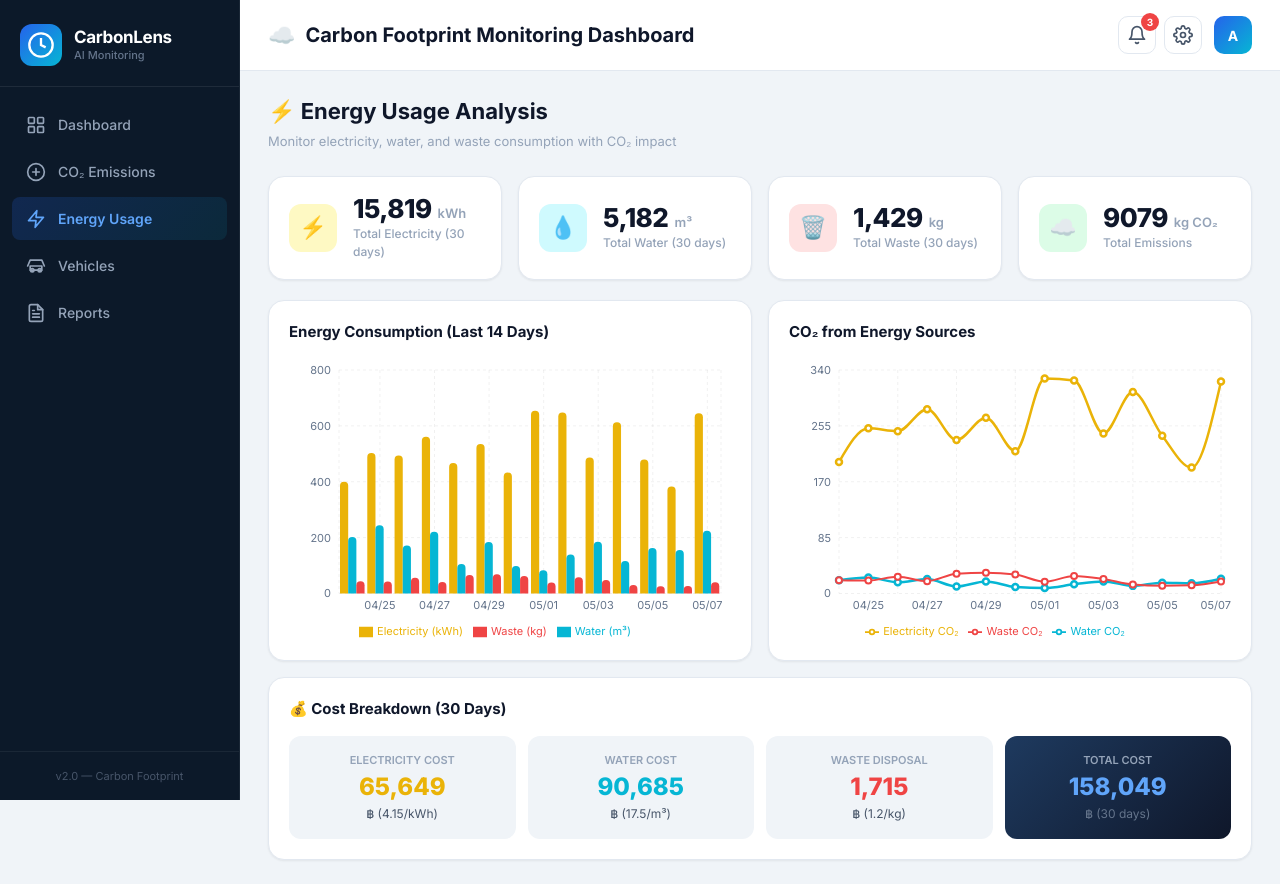
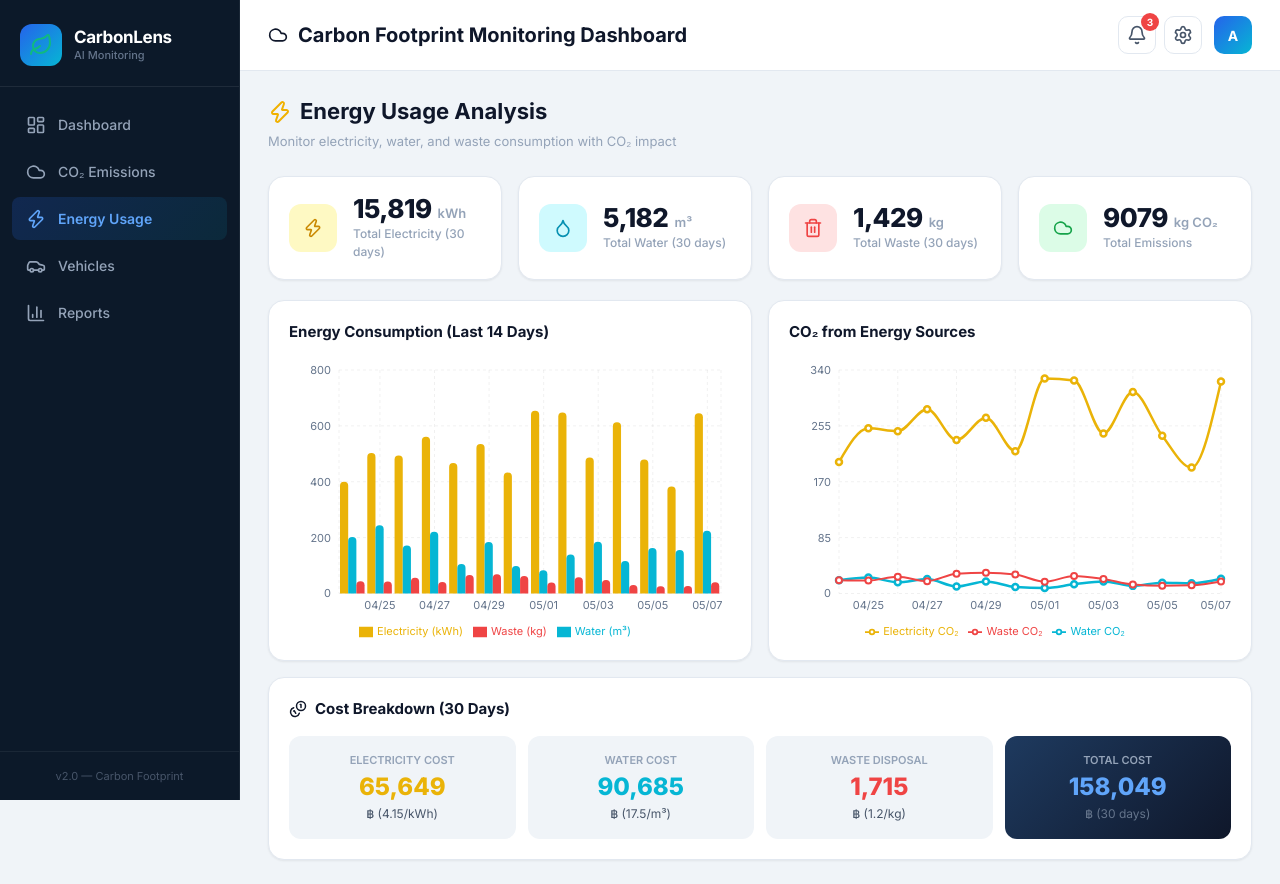
Before and after one commit to tydevilish/carbon-ai-webapp, a Next.js app: page /energy in a window 1280 px wide. Built offline with nearby package versions, Linux system fonts and the light colour scheme.

Commit message:
camera warning / no emoji!!

```diff
--- a/src/app/energy/page.js
+++ b/src/app/energy/page.js
@@ -1,6 +1,7 @@
 "use client";
 
 import { useState, useEffect } from "react";
+import { Zap, Droplet, Trash2, Cloud, Coins } from "lucide-react";
 import {
   BarChart, Bar, LineChart, Line, XAxis, YAxis, CartesianGrid,
   Tooltip, ResponsiveContainer, Legend,
@@ -57,14 +58,17 @@ export default function EnergyPage() {
   return (
     <>
       <div className="page-title-bar">
-        <h2>⚡ Energy Usage Analysis</h2>
+        <h2 style={{ display: "flex", alignItems: "center", gap: "8px" }}>
+          <Zap size={24} className="text-yellow-500" />
+          Energy Usage Analysis
+        </h2>
         <p>Monitor electricity, water, and waste consumption with CO₂ impact</p>
       </div>
 
       {/* Summary Stats */}
       <div className="stats-grid">
         <div className="stat-card">
-          <div className="stat-icon stat-icon-yellow"><span>⚡</span></div>
+          <div className="stat-icon stat-icon-yellow"><Zap size={20} /></div>
           <div className="stat-content">
             <div className="stat-value-row">
               <span className="stat-value">{totals.electricity.toLocaleString()}</span>
@@ -74,7 +78,7 @@ export default function EnergyPage() {
           </div>
         </div>
         <div className="stat-card">
-          <div className="stat-icon stat-icon-cyan"><span>💧</span></div>
+          <div className="stat-icon stat-icon-cyan"><Droplet size={20} /></div>
           <div className="stat-content">
             <div className="stat-value-row">
               <span className="stat-value">{totals.water.toLocaleString()}</span>
@@ -84,7 +88,7 @@ export default function EnergyPage() {
           </div>
         </div>
         <div className="stat-card">
-          <div className="stat-icon stat-icon-red"><span>🗑️</span></div>
+          <div className="stat-icon stat-icon-red"><Trash2 size={20} /></div>
           <div className="stat-content">
             <div className="stat-value-row">
               <span className="stat-value">{totals.waste.toLocaleString()}</span>
@@ -94,7 +98,7 @@ export default function EnergyPage() {
           </div>
         </div>
         <div className="stat-card">
-          <div className="stat-icon stat-icon-green"><span>☁️</span></div>
+          <div className="stat-icon stat-icon-green"><Cloud size={20} /></div>
           <div className="stat-content">
             <div className="stat-value-row">
               <span className="stat-value">{totalCO2.toFixed(0)}</span>
@@ -163,7 +167,10 @@ export default function EnergyPage() {
       {/* Cost Breakdown */}
       <div className="widget-card" style={{ marginTop: "16px" }}>
         <div className="widget-header">
-          <h3 className="widget-title">💰 Cost Breakdown (30 Days)</h3>
+          <h3 className="widget-title" style={{ display: "flex", alignItems: "center", gap: "8px" }}>
+            <Coins size={18} />
+            Cost Breakdown (30 Days)
+          </h3>
         </div>
         <div style={{ display: "grid", gridTemplateColumns: "repeat(auto-fit, minmax(180px, 1fr))", gap: "12px" }}>
           <div style={{ padding: "16px", background: "var(--bg-primary)", borderRadius: "12px", textAlign: "center" }}>
--- a/src/app/page.js
+++ b/src/app/page.js
@@ -1,6 +1,7 @@
 "use client";
 
 import { useState, useEffect } from "react";
+import { Cloud, Zap, Car, Coins } from "lucide-react";
 import StatCard from "@/components/dashboard/StatCard";
 import EmissionsChart from "@/components/dashboard/EmissionsChart";
 import BreakdownDonut from "@/components/dashboard/BreakdownDonut";
@@ -70,7 +71,7 @@ export default function DashboardPage() {
       {/* Summary Stats */}
       <div className="stats-grid">
         <StatCard
-          icon={<span>☁️</span>}
+          icon={<Cloud size={20} />}
           value={summary.totalCO2}
           unit="kg CO₂"
           label="Total"
@@ -78,7 +79,7 @@ export default function DashboardPage() {
           color="blue"
         />
         <StatCard
-          icon={<span>⚡</span>}
+          icon={<Zap size={20} />}
           value={summary.energyUse.toLocaleString()}
           unit="kWh"
           label="Energy Use"
@@ -86,7 +87,7 @@ export default function DashboardPage() {
           color="yellow"
         />
         <StatCard
-          icon={<span>🚗</span>}
+          icon={<Car size={20} />}
           value={summary.vehicleEntries.toLocaleString()}
           unit="entries"
           label="Vehicle Entries"
@@ -94,7 +95,7 @@ export default function DashboardPage() {
           color="green"
         />
         <StatCard
-          icon={<span>💰</span>}
+          icon={<Coins size={20} />}
           value={summary.estimatedCost.toLocaleString()}
           unit="฿"
           label="Estimated Cost"
--- a/src/app/reports/page.js
+++ b/src/app/reports/page.js
@@ -1,6 +1,7 @@
 "use client";
 
 import { useState, useEffect } from "react";
+import { BarChart3, TrendingUp, Coins, Sprout } from "lucide-react";
 import {
   BarChart, Bar, LineChart, Line, XAxis, YAxis, CartesianGrid,
   Tooltip, ResponsiveContainer, Legend, ComposedChart,
@@ -23,14 +24,17 @@ export default function ReportsPage() {
   return (
     <>
       <div className="page-title-bar">
-        <h2>📊 Reports & Summary</h2>
+        <h2 style={{ display: "flex", alignItems: "center", gap: "8px" }}>
+          <BarChart3 size={24} className="text-blue-500" />
+          Reports & Summary
+        </h2>
         <p>Monthly carbon footprint reports and reduction recommendations</p>
       </div>
 
       {/* Summary */}
       <div className="stats-grid" style={{ gridTemplateColumns: "repeat(3, 1fr)" }}>
         <div className="stat-card">
-          <div className="stat-icon stat-icon-blue"><span>📊</span></div>
+          <div className="stat-icon stat-icon-blue"><BarChart3 size={20} /></div>
           <div className="stat-content">
             <div className="stat-value-row">
               <span className="stat-value">{totalCO2.toLocaleString()}</span>
@@ -40,7 +44,7 @@ export default function ReportsPage() {
           </div>
         </div>
         <div className="stat-card">
-          <div className="stat-icon stat-icon-yellow"><span>📈</span></div>
+          <div className="stat-icon stat-icon-yellow"><TrendingUp size={20} /></div>
           <div className="stat-content">
             <div className="stat-value-row">
               <span className="stat-value">{avgCO2.toFixed(0)}</span>
@@ -50,7 +54,7 @@ export default function ReportsPage() {
           </div>
         </div>
         <div className="stat-card">
-          <div className="stat-icon stat-icon-green"><span>💰</span></div>
+          <div className="stat-icon stat-icon-green"><Coins size={20} /></div>
           <div className="stat-content">
             <div className="stat-value-row">
               <span className="stat-value">{totalCost.toLocaleString()}</span>
@@ -91,7 +95,10 @@ export default function ReportsPage() {
         {/* Tips & Recommendations */}
         <div className="widget-card">
           <div className="widget-header">
-            <h3 className="widget-title">🌱 Recommendations for Reducing Carbon</h3>
+            <h3 className="widget-title" style={{ display: "flex", alignItems: "center", gap: "8px" }}>
+              <Sprout size={18} />
+              Recommendations for Reducing Carbon
+            </h3>
           </div>
           <div style={{ display: "flex", flexDirection: "column", gap: "12px" }}>
             {tips.map((tip, i) => (
--- a/src/components/layout/Header.js
+++ b/src/components/layout/Header.js
@@ -1,27 +1,25 @@
 "use client";
+
+import { Cloud, Bell, Settings } from "lucide-react";
 
 export default function Header({ title = "Dashboard" }) {
   return (
     <header className="page-header">
       <div className="header-left">
         <h1 className="header-title">
-          <span className="header-icon">☁️</span>
+          <span className="header-icon" style={{ display: "inline-flex", alignItems: "center" }}>
+            <Cloud size={20} />
+          </span>
           Carbon Footprint Monitoring Dashboard
         </h1>
       </div>
       <div className="header-right">
         <button className="header-btn" title="Notifications">
-          <svg width="20" height="20" viewBox="0 0 24 24" fill="none" stroke="currentColor" strokeWidth="2" strokeLinecap="round" strokeLinejoin="round">
-            <path d="M18 8A6 6 0 0 0 6 8c0 7-3 9-3 9h18s-3-2-3-9" />
-            <path d="M13.73 21a2 2 0 0 1-3.46 0" />
-          </svg>
+          <Bell size={20} />
           <span className="header-badge">3</span>
         </button>
         <button className="header-btn" title="Settings">
-          <svg width="20" height="20" viewBox="0 0 24 24" fill="none" stroke="currentColor" strokeWidth="2" strokeLinecap="round" strokeLinejoin="round">
-            <circle cx="12" cy="12" r="3" />
-            <path d="M19.4 15a1.65 1.65 0 0 0 .33 1.82l.06.06a2 2 0 0 1-2.83 2.83l-.06-.06a1.65 1.65 0 0 0-1.82-.33 1.65 1.65 0 0 0-1 1.51V21a2 2 0 0 1-4 0v-.09A1.65 1.65 0 0 0 9 19.4a1.65 1.65 0 0 0-1.82.33l-.06.06a2 2 0 0 1-2.83-2.83l.06-.06A1.65 1.65 0 0 0 4.68 15a1.65 1.65 0 0 0-1.51-1H3a2 2 0 0 1 0-4h.09A1.65 1.65 0 0 0 4.6 9a1.65 1.65 0 0 0-.33-1.82l-.06-.06a2 2 0 0 1 2.83-2.83l.06.06A1.65 1.65 0 0 0 9 4.68a1.65 1.65 0 0 0 1-1.51V3a2 2 0 0 1 4 0v.09a1.65 1.65 0 0 0 1 1.51 1.65 1.65 0 0 0 1.82-.33l.06-.06a2 2 0 0 1 2.83 2.83l-.06.06A1.65 1.65 0 0 0 19.4 9a1.65 1.65 0 0 0 1.51 1H21a2 2 0 0 1 0 4h-.09a1.65 1.65 0 0 0-1.51 1z" />
-          </svg>
+          <Settings size={20} />
         </button>
         <div className="header-avatar">
           <span>A</span>
--- a/src/components/layout/Sidebar.js
+++ b/src/components/layout/Sidebar.js
@@ -3,38 +3,14 @@
 import Link from "next/link";
 import { usePathname } from "next/navigation";
 import { NAV_ITEMS } from "@/lib/constants";
+import { LayoutDashboard, Cloud, Zap, Car, BarChart3, Leaf } from "lucide-react";
 
 const icons = {
-  dashboard: (
-    <svg width="20" height="20" viewBox="0 0 24 24" fill="none" stroke="currentColor" strokeWidth="2" strokeLinecap="round" strokeLinejoin="round">
-      <rect x="3" y="3" width="7" height="7" rx="1" /><rect x="14" y="3" width="7" height="7" rx="1" />
-      <rect x="3" y="14" width="7" height="7" rx="1" /><rect x="14" y="14" width="7" height="7" rx="1" />
-    </svg>
-  ),
-  emissions: (
-    <svg width="20" height="20" viewBox="0 0 24 24" fill="none" stroke="currentColor" strokeWidth="2" strokeLinecap="round" strokeLinejoin="round">
-      <path d="M12 2C6.48 2 2 6.48 2 12s4.48 10 10 10 10-4.48 10-10S17.52 2 12 2z" />
-      <path d="M8 12h8" /><path d="M12 8v8" />
-    </svg>
-  ),
-  energy: (
-    <svg width="20" height="20" viewBox="0 0 24 24" fill="none" stroke="currentColor" strokeWidth="2" strokeLinecap="round" strokeLinejoin="round">
-      <path d="M13 2L3 14h9l-1 8 10-12h-9l1-8z" />
-    </svg>
-  ),
-  vehicles: (
-    <svg width="20" height="20" viewBox="0 0 24 24" fill="none" stroke="currentColor" strokeWidth="2" strokeLinecap="round" strokeLinejoin="round">
-      <path d="M5 17h14v-5H5z" /><path d="M2 12l3-7h14l3 7" />
-      <circle cx="7.5" cy="17" r="2" /><circle cx="16.5" cy="17" r="2" />
-    </svg>
-  ),
-  reports: (
-    <svg width="20" height="20" viewBox="0 0 24 24" fill="none" stroke="currentColor" strokeWidth="2" strokeLinecap="round" strokeLinejoin="round">
-      <path d="M14 2H6a2 2 0 0 0-2 2v16a2 2 0 0 0 2 2h12a2 2 0 0 0 2-2V8z" />
-      <polyline points="14 2 14 8 20 8" /><line x1="16" y1="13" x2="8" y2="13" />
-      <line x1="16" y1="17" x2="8" y2="17" /><polyline points="10 9 9 9 8 9" />
-    </svg>
-  ),
+  dashboard: <LayoutDashboard size={20} />,
+  emissions: <Cloud size={20} />,
+  energy: <Zap size={20} />,
+  vehicles: <Car size={20} />,
+  reports: <BarChart3 size={20} />,
 };
 
 export default function Sidebar() {
@@ -44,11 +20,8 @@ export default function Sidebar() {
     <aside className="sidebar">
       {/* Logo */}
       <div className="sidebar-logo">
-        <div className="sidebar-logo-icon">
-          <svg width="28" height="28" viewBox="0 0 24 24" fill="none" stroke="currentColor" strokeWidth="2">
-            <circle cx="12" cy="12" r="10" />
-            <path d="M12 6v6l4 2" />
-          </svg>
+        <div className="sidebar-logo-icon" style={{ display: "inline-flex", alignItems: "center", color: "#10b981" }}>
+          <Leaf size={24} />
         </div>
         <div className="sidebar-logo-text">
           <span className="sidebar-title">CarbonLens</span>
```
Also changed, not shown: src/app/emissions/page.js (+12 -5 lines), src/app/vehicles/page.js (+34 -7 lines).
